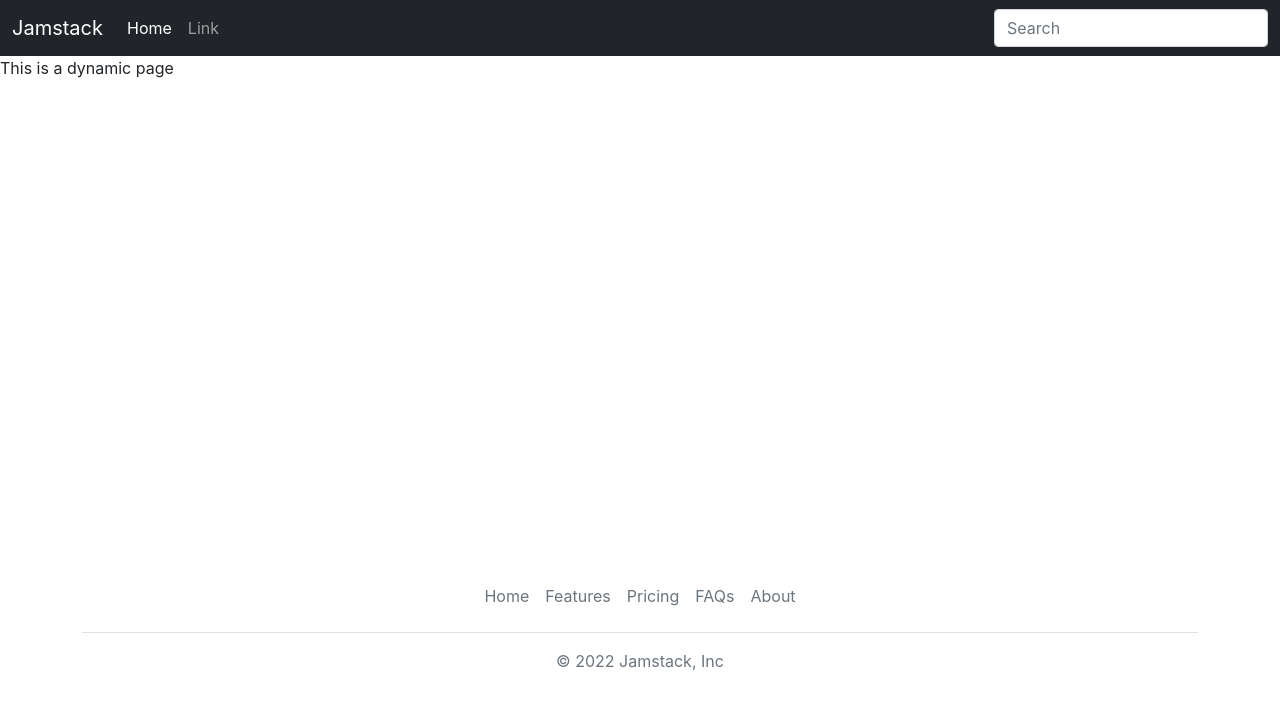
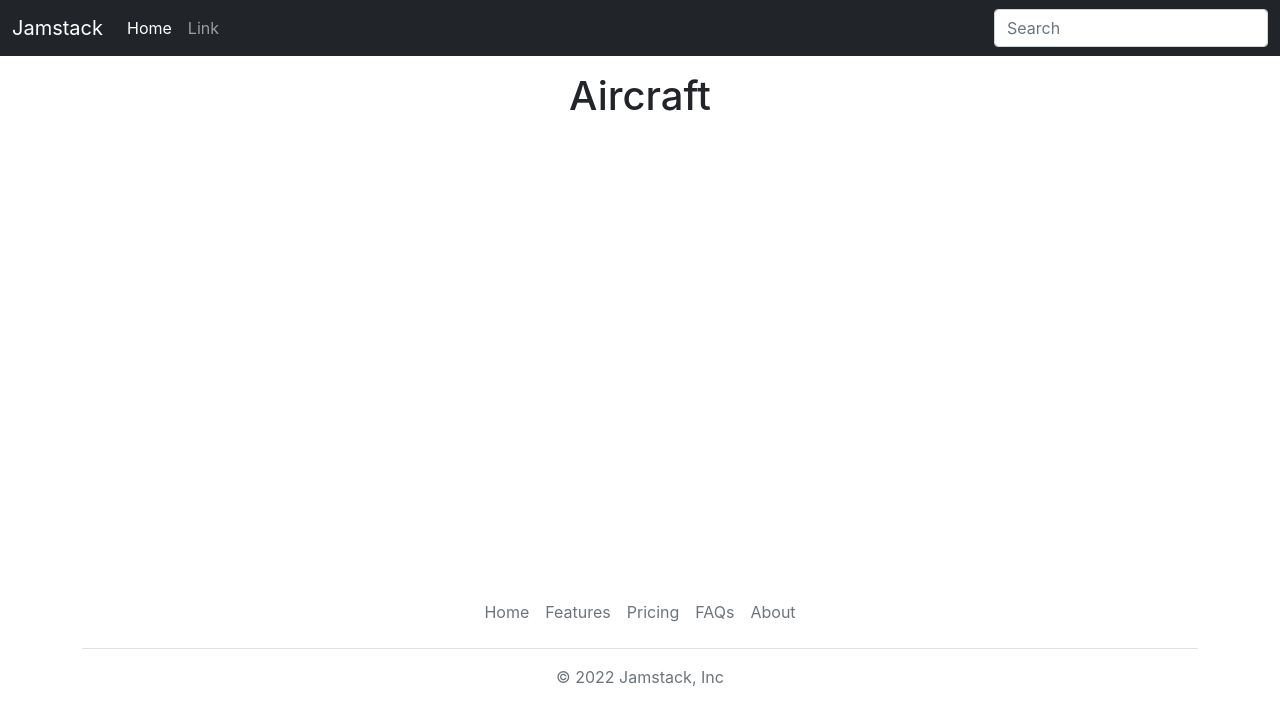
Before and after one commit to achingachris/jamstack-frontend-nextjs, a Next.js app: page /aircraft-serverside in a window 1280 px wide. Shown: the top 724 px of the page. Built offline with nearby package versions, Linux system fonts and the light colour scheme.

Commit message:
getserevrside

```diff
--- /dev/null
+++ b/pages/aircraft-serverside.js
@@ -0,0 +1,28 @@
+import Layout from '../layouts/Layout'
+
+const AircraftServer = ({ aircraft }) => {
+    console.log(typeof(aircraft));
+  return (
+    <Layout>
+      <div className='container'>
+        <h1 className='text-center m-3'>Aircraft</h1>
+
+      </div>
+    </Layout>
+  )
+}
+
+export default AircraftServer
+
+export async function getServerSideProps() {
+  const res = await fetch('http://localhost:3000/api/aircraft')
+  const aircraft = await res.json()
+
+  console.log(aircraft)
+
+  return {
+    props: {
+      aircraft,
+    },
+  }
+}
```
